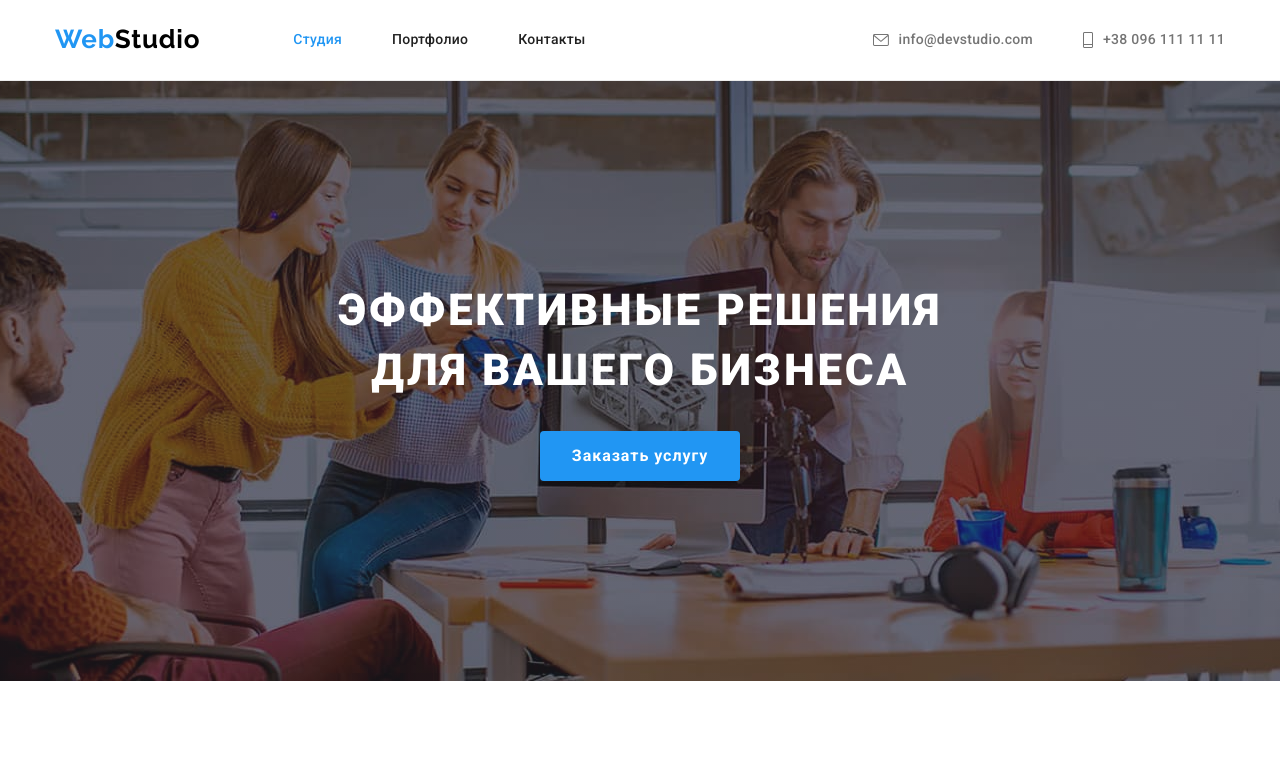
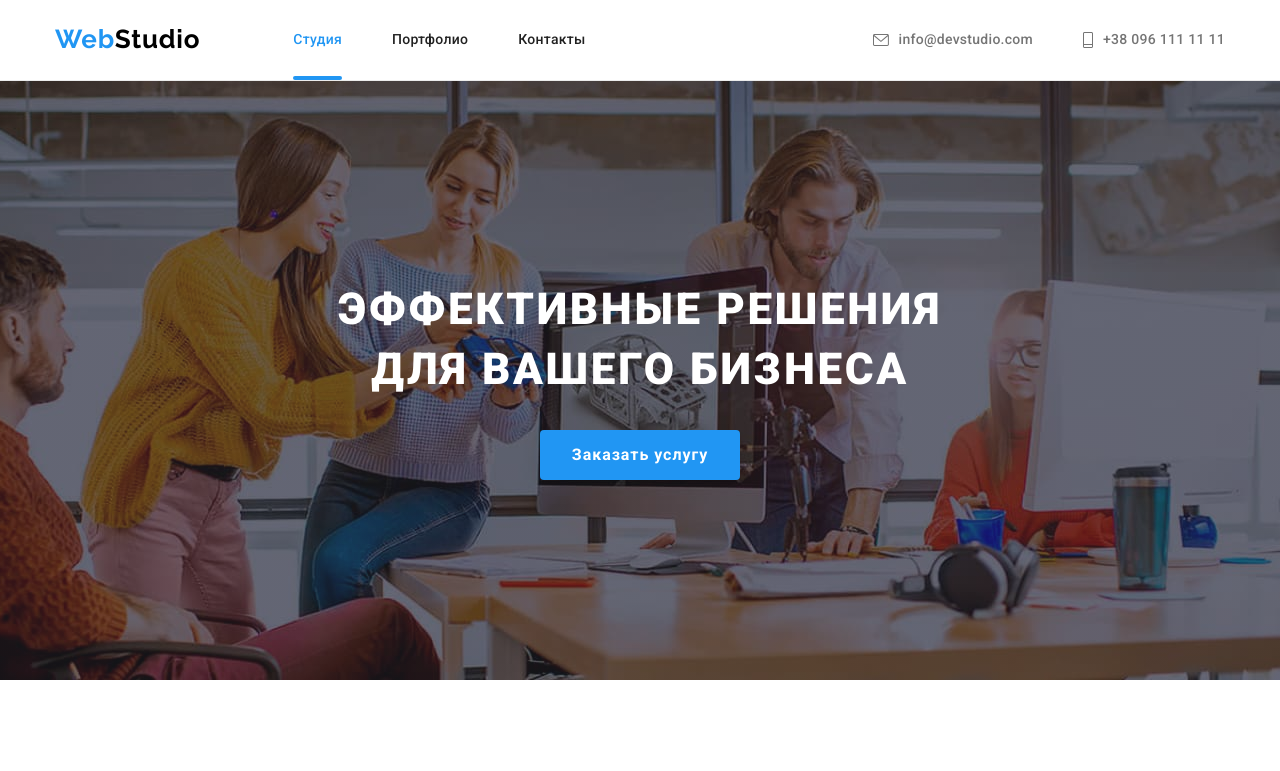
Before and after one commit to valerie-german/goit-markup-hw-05, a plain HTML site: page index.html in a window 1280 px wide. Shown: the top 771 px of the page. Drawn offline with nearby package versions, Linux system fonts and the light colour scheme.

Commit message:
Adds bottom underline to header’smenu item

```diff
--- a/css/styles.css
+++ b/css/styles.css
@@ -89,6 +89,7 @@
 }
 .site-nav .link {
   display: block;
+  position: relative;
   padding: 32px 0;
   color: var(--title-text-color);
   transition: color 250ms cubic-bezier(0.4, 0, 0.2, 1);
@@ -97,7 +98,11 @@
   color: var(--accent-color);
 }
 .head {
+  background-color: var(--primary-white-color) ;
   border-bottom: 1px solid #ececec;
+  position: fixed;
+  top: 0;
+  width: 100%;
 }
 
 /* 1.3. Контакты */
@@ -154,6 +159,17 @@
   display: flex;
   padding: 0 15px;
 }
+/* Подчёркивание пункта меню текущей страницы */
+.link.current::after {
+  display: block;
+  content: '';
+  width: 100%;
+  height: 4px;
+  border-radius: 2px;
+  background-color: var(--accent-color);
+  position: absolute;
+  bottom: 0;
+}
 /* -----------------------2. Main------------------- */
 /* 2.1. Цвет заголовков */
 .section-title,
@@ -163,7 +179,8 @@
 
 /*2.2. Герой */
 .hero {
-  margin: 0 auto;
+  margin: 80px auto 0;
+
   /* text-align: center; */
   max-width: 1600px;
   height: 600px;
```
